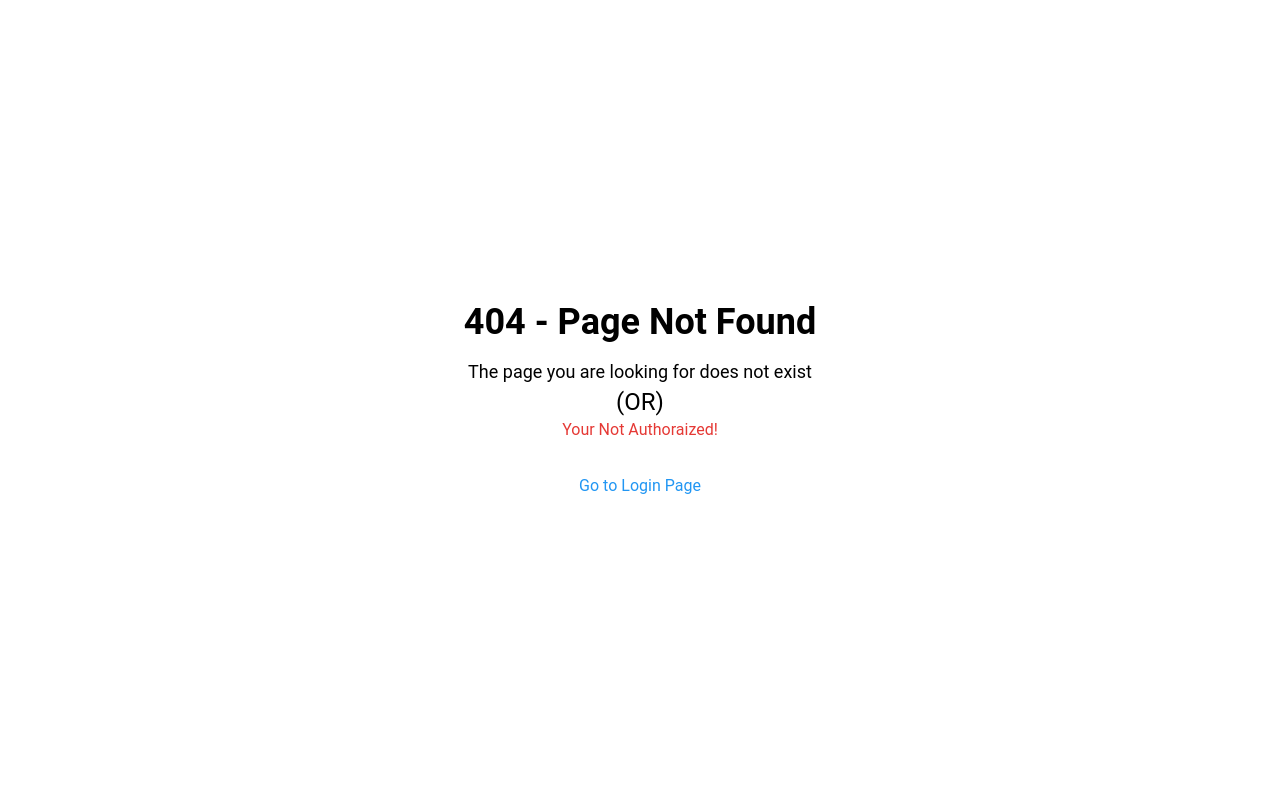
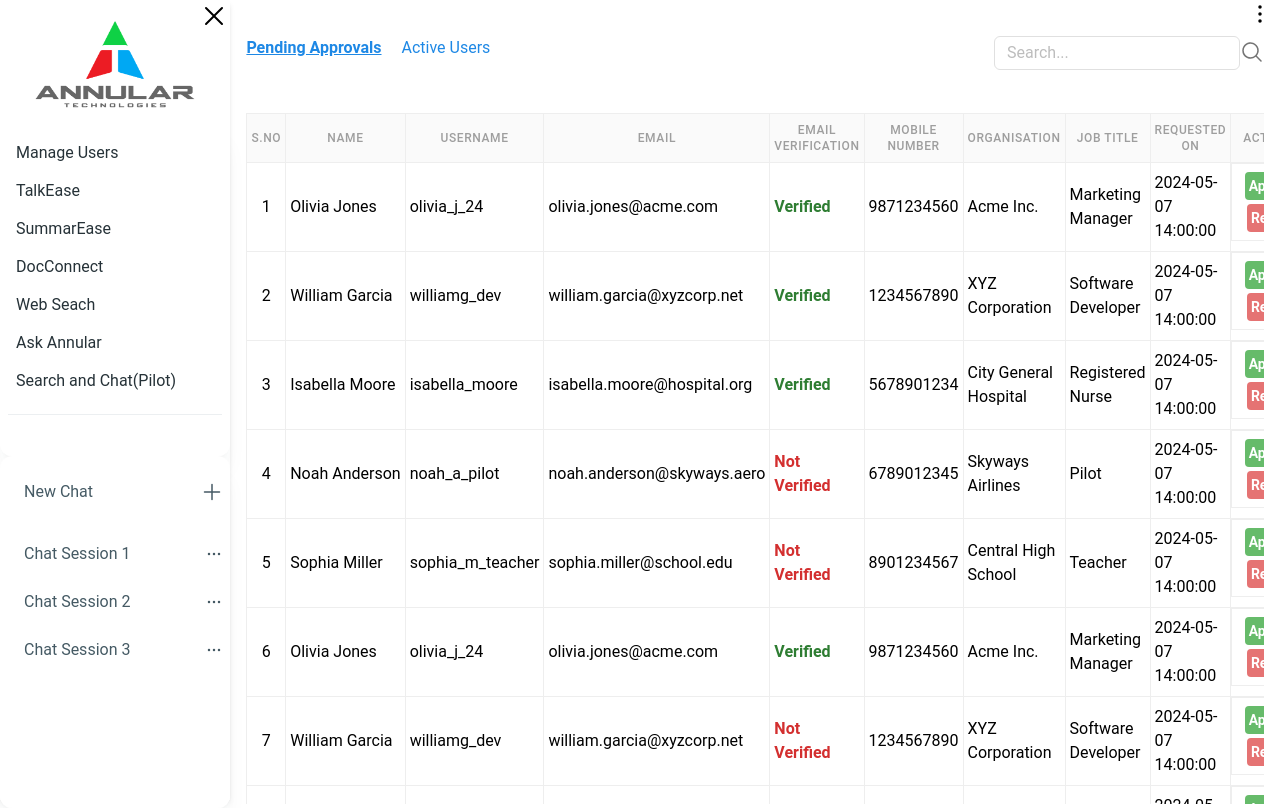
Before and after one commit to Shanmugamrskfamily/annular-ai-chatbot, a React (Vite) app: page /manage-users in a window 1280 px wide. Before the commit this address had no page. Built offline with nearby package versions, Linux system fonts and the light colour scheme; sample sign-in values are in the browser's storage.

Commit message:
Dynamic UI Update

```diff
--- a/src/App.jsx
+++ b/src/App.jsx
@@ -14,6 +14,7 @@ import UserDataPage from './Pages/UserDataPage';
 import SummerEase from './Pages/SummerEase';
 import UserEmailVerification from './Pages/UserEmailVerification';
 import DocConnect from './Pages/DocConnect';
+import ManageUsers from './Pages/ManageUsers';
 
 
 function App() {
@@ -27,8 +28,8 @@ function App() {
           <Route path='/signup' element={<Signup />} />
           <Route path='/email-verification/:verificationToken' element={<UserEmailVerification />} />
           <Route path='/talk-ease' element={<Protected> <TalkEase/> </Protected>}/>
-          <Route path='/active-users' element={<Protected> <ActiveUserData/> </Protected>}/>
-          <Route path='/pending-aprovals' element={<Protected> <PendingAprovals/> </Protected>}/>
+          {/* <Route path='/active-users' element={<Protected> <ActiveUserData/> </Protected>}/> */}
+          <Route path='/manage-users' element={<Protected> <ManageUsers/> </Protected>}/>
           <Route path='/user' element={<Protected> <UserDataPage/> </Protected>}/>
           <Route path='/summerease' element={<Protected> <SummerEase/> </Protected>}/>
           <Route path='/doc-connect' element={<Protected> <DocConnect/> </Protected>}/>
--- a/src/Pages/ActiveUserData.jsx
+++ b/src/Pages/ActiveUserData.jsx
@@ -8,7 +8,7 @@ import { toast } from 'react-toastify';
 import MoreOptions from '../Components/UserComponents/MoreOptions';
 import DateRangeComponent from '../Components/DateComponents/DateRangeComponent';
 
-function ActiveUserData() {
+function ActiveUserData(props) {
     const activeUsersData = useSelector(state => state.adminControlls.activeUsersData);
     const [mainUsersData,setMainUserData]=useState(activeUsersData);
     const dispatch = useDispatch();
@@ -21,6 +21,7 @@ function ActiveUserData() {
     const [startDate,setStartDate]=useState();
     const [endDate,setEndDate]=useState();
     const [sortBy,setSortBy]=useState();
+    const[moduleChanged,setModuleChanged]=useState('font-bold underline')
 
     useEffect(() => {
         const userRole = localStorage.getItem('userRole');
@@ -99,6 +100,10 @@ function ActiveUserData() {
         setFilteredUsers(sortedUsers);
     };
 
+    const handleModuleChange=()=>{
+        props.moduleChanged('pendingUsers');
+        setModuleChanged('');
+      }
 
     return (
         <div className='flex w-screen h-screen'>
@@ -113,14 +118,14 @@ function ActiveUserData() {
                         <div className='flex justify-between'>
                             <div className='flex'>
                                 <Link
-                                    className={`text-blue-600 hover:underline mr-5 hover:text-blue-800 ${location.pathname === '/pending-aprovals' ? 'font-bold underline' : ''}`}
-                                    to='/pending-aprovals'
+                                    className={`text-blue-600 hover:underline mr-5 hover:text-blue-800`}
+                                    onClick={handleModuleChange}
                                 >
                                     Pending Approvals
                                 </Link>
                                 <Link
-                                    className={`text-blue-600 hover:underline mr-5 hover:text-blue-800 ${location.pathname === '/active-users' ? 'font-bold underline' : ''}`}
-                                    to='/active-users'
+                                    className={`text-blue-600 hover:underline mr-5 hover:text-blue-800 ${moduleChanged}`}
+
                                 >
                                     Active Users
                                 </Link>
--- a/src/Pages/Login.jsx
+++ b/src/Pages/Login.jsx
@@ -34,7 +34,7 @@ const Login = () => {
                 localStorage.removeItem('token');
               }, 30*60*1000);
               toast.success('Login Success!');
-              navigate('/pending-aprovals');
+              navigate('/manage-users');
         }
     });
 
--- /dev/null
+++ b/src/Pages/ManageUsers.jsx
@@ -0,0 +1,21 @@
+import React, { useState } from 'react'
+import PendingAprovals from './PendingAprovals'
+import ActiveUserData from './ActiveUserData'
+
+function ManageUsers() {
+    const [selectedModule,setSelectedModule]=useState('pendingUsers')
+    const handleModuleChange=(module)=>{
+        setSelectedModule(module);
+    }
+  return (
+    <div className='w-screen h-screen'>
+      {selectedModule==='pendingUsers'?(
+        <PendingAprovals moduleChanged={handleModuleChange}/>
+      ):(
+        <ActiveUserData moduleChanged={handleModuleChange}/>
+      )}
+    </div>
+  )
+}
+
+export default ManageUsers
--- a/src/Pages/PendingAprovals.jsx
+++ b/src/Pages/PendingAprovals.jsx
@@ -7,7 +7,7 @@ import { XCircleIcon,BarsArrowDownIcon,MagnifyingGlassIcon } from "@heroicons/re
 import { toast } from 'react-toastify';
 import MoreOptions from '../Components/UserComponents/MoreOptions';
 
-function PendingAprovals() {
+function PendingAprovals(props) {
     const pendingUsersData = useSelector(state => state.adminControlls.pendingUsers);
     const dispatch = useDispatch();
     const [searchInput, setSearchInput] = useState('');
@@ -16,6 +16,7 @@ function PendingAprovals() {
     let [showSide,setShowSide]=useState('hidden');
     let location=useLocation();
     const navigate=useNavigate();
+    const[moduleChanged,setModuleChanged]=useState('font-bold underline')
 
     const handlesideBarClosed=()=>{
         setSidebar(sidebar==='block'?'hidden':'block');
@@ -47,6 +48,11 @@ function PendingAprovals() {
       setSearchInput(e.target.value);
   };
 
+  const handleModuleChange=()=>{
+    props.moduleChanged('activeUsers');
+    setModuleChanged('');
+  }
+
     return (
         <div className='flex w-screen h-screen'>
             <BarsArrowDownIcon className={`h-8 w-8 cursor-pointer top-0 left-0 ${showSide}`} onClick={handlesideBarClosed} />
@@ -62,14 +68,14 @@ function PendingAprovals() {
                         <div className='flex justify-between mb-5'>
                             <div className='flex'>
                                 <Link
-                                    className={`text-blue-600 hover:underline mr-5 hover:text-blue-800 ${location.pathname === '/pending-aprovals' ? 'font-bold underline' : ''}`}
-                                    to='/pending-aprovals'
+                                    className={`text-blue-600 hover:underline mr-5 hover:text-blue-800 cursor-pointer ${moduleChanged}`}
+
                                     >
                                         Pending Approvals
                                 </Link>
                                 <Link
-                                    className={`text-blue-600 hover:underline mr-5 hover:text-blue-800 ${location.pathname === '/active-users' ? 'font-bold underline' : ''}`}
-                                    to='/active-users'
+                                    className={`text-blue-600 hover:underline mr-5 hover:text-blue-800 `}
+                                    onClick={handleModuleChange}
                                     >
                                         Active Users
                                 </Link>
--- a/src/Pages/UserDataPage.jsx
+++ b/src/Pages/UserDataPage.jsx
@@ -58,7 +58,7 @@ return (
                                         </button>
                                     )}
                                 </div>
-                                <Link className='text-blue-600 underline' to='/active-users'><span><ArrowLeftIcon className="h-6 w-6 text-blue-600" />Back</span></Link>
+                                <Link className='text-blue-600 underline' to='/manage-users'><span><ArrowLeftIcon className="h-6 w-6 text-blue-600" />Back</span></Link>
                             </div>
                             <p><span className="font-semibold">Username:</span> {user.userName}</p>
                             <p><span className="font-semibold">Email:</span> {user.email}</p>
--- a/src/Redux/Slicers/SidebarSlice.js
+++ b/src/Redux/Slicers/SidebarSlice.js
@@ -22,7 +22,7 @@ const sidebarSlice = createSlice({
       },
       adminMainMenu: (state, action) => {
         if (action.payload=== 'admin') {
-          state.menuMainOptions = [['Manage Users','/pending-aprovals'],['TalkEase','/talk-ease'], ['SummarEase','/summerease'],['DocConnect','/doc-connect'],
+          state.menuMainOptions = [['Manage Users','/manage-users'],['TalkEase','/talk-ease'], ['SummarEase','/summerease'],['DocConnect','/doc-connect'],
           ['Web Seach','/web-search'],['Ask Annular','/ask-annular'],['Search and Chat(Pilot)','/search-and-chat']];
         }
       },
```
